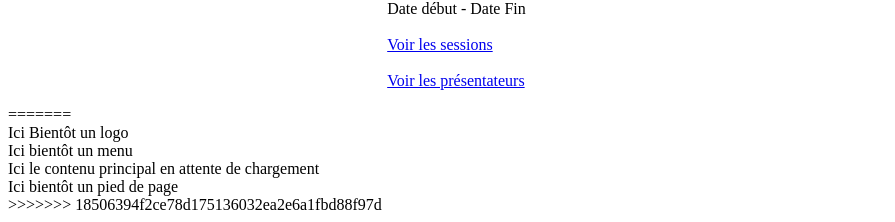
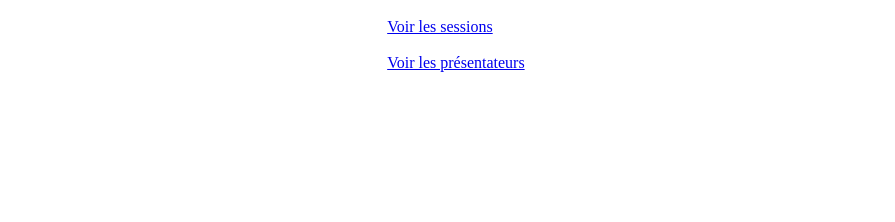
Before and after one commit to ulia22/conference-app-1, a website: page src/layout/layout.html in a window 1280 px wide. Shown: the part 596-818 px from the top of the page, without its empty margins (0-895 px from the left). Drawn offline with nearby package versions, Linux system fonts and the light colour scheme.

Commit message:
res conflit 1

```diff
--- a/src/layout/layout.html
+++ b/src/layout/layout.html
@@ -1,4 +1,3 @@
-<<<<<<< HEAD
 <body>
     <div>
         <nav class="navbar navbar-expand-md bg-dark navbar-dark">
@@ -57,11 +56,3 @@
     <script src="https://cdnjs.cloudflare.com/ajax/libs/popper.js/1.12.3/umd/popper.min.js"></script>
     <script src="https://maxcdn.bootstrapcdn.com/bootstrap/4.0.0-beta.2/js/bootstrap.min.js"></script>
 </body>
-=======
-<header>Ici Bientôt un logo</header>
-<nav>Ici bientôt un menu</nav>
-<section id="main-view">
-Ici le contenu principal en attente de chargement
-</section>
-<footer>Ici bientôt un pied de page</footer>
->>>>>>> 18506394f2ce78d175136032ea2e6a1fbd88f97d
```
Also changed, not shown: src/layout/index.js (+0 -13 lines).
